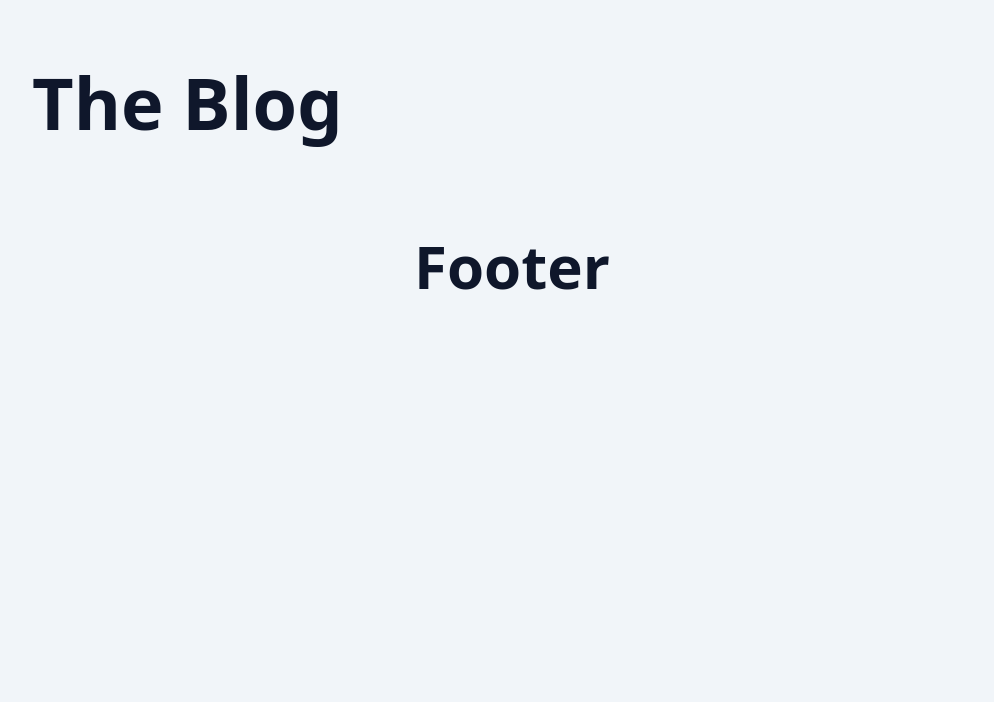
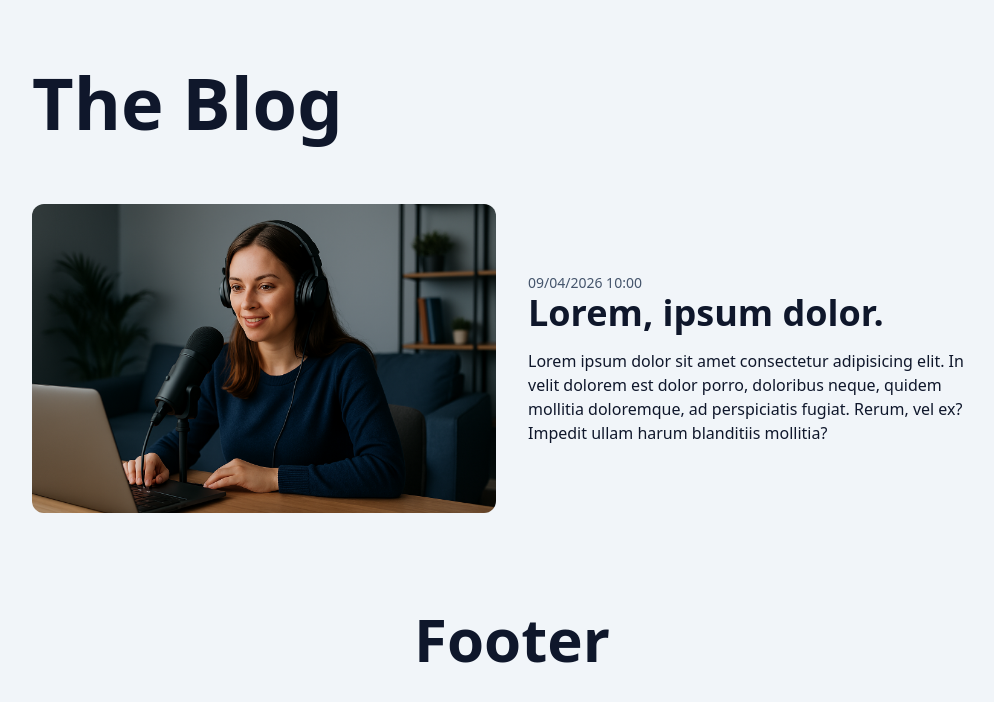
Before and after one commit to A-jota07/blog, a Next.js app: page / in a window 1280 px wide. Shown: the top 702 px of the page, without its empty margins (128-1122 px from the left). Built offline with nearby package versions, Linux system fonts and the light colour scheme.

Commit message:
Configurando images e layout de aparencia dos blogs

```diff
--- a/src/app/page.tsx
+++ b/src/app/page.tsx
@@ -2,12 +2,39 @@ import { Container } from '@/components/Container';
 import { Header } from '@/components/Header';
 // import { PostsList } from '@/components/PostsList';
 import { SpinLoader } from '@/components/spinLoader';
+import Image from 'next/image';
+import Link from 'next/link';
 import { Suspense } from 'react';
 
 export default async function HomePage() {
    return (
       <Container>
          <Header />
+         <section className='grid grid-cols-1 gap-8 mb-16 sm:grid-cols-2 group'>
+            <Link className='w-full h-full overflow-hidden rounded-xl' href='#'>
+               <Image
+                  className='w-full h-full object-center group-hover:scale-105 transition'
+                  src='/images/bryen_0.png'
+                  width={1200}
+                  height={720}
+                  alt='Título do post'
+                  priority
+               />
+            </Link>
+            <div className='flex flex-col sm:justify-center'>
+               <time className='text-slate-600 text-sm' dateTime='2026-04-09'>
+                  09/04/2026 10:00
+               </time>
+               <h1 className='text-2xl block mb-4 font-extrabold sm:text-4xl'>
+                  <Link href='#'>Lorem, ipsum dolor.</Link>
+               </h1>
+               Lorem ipsum dolor sit amet consectetur adipisicing elit. In velit
+               dolorem est dolor porro, doloribus neque, quidem mollitia
+               doloremque, ad perspiciatis fugiat. Rerum, vel ex? Impedit ullam
+               harum blanditiis mollitia?
+            </div>
+         </section>
+
          <Suspense fallback={<SpinLoader />}>{/* <PostsList /> */}</Suspense>
          <footer>
             <p className='text-6xl font-bold text-center py-8'>Footer</p>
```
